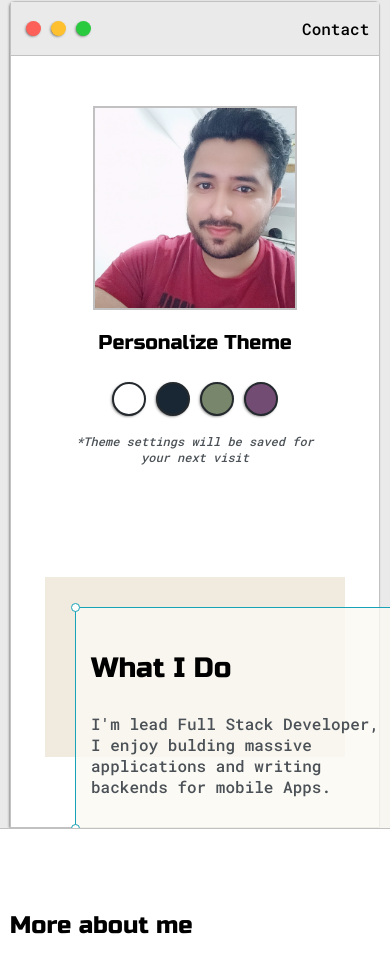
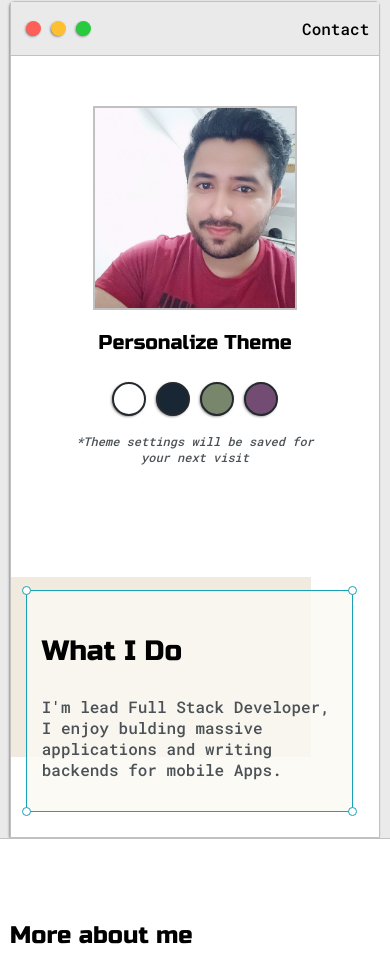
Before and after one commit to Hamza160/my-portfolio-html-css, a plain HTML site: page index.html in a window 390 px wide. Shown: the part 296-1265 px from the top of the page. Drawn offline with Linux system fonts and the light colour scheme.

Commit message:
Design Fixed

```diff
--- a/style.css
+++ b/style.css
@@ -387,3 +387,21 @@ ul {
     justify-content: center;
   }
 }
+
+@media screen and (max-width: 600px) {
+  #preview {
+    width: 295px;
+    border: 1.5px solid #17a2b8;
+    background-color: var(--previewBg);
+    padding: 15px;
+    position: relative;
+    top: 13px;
+    left: 15px;
+  }
+
+  .right-column {
+    grid-area: right-column;
+    display: block;
+    padding-bottom: 80px;
+  }
+}
```
